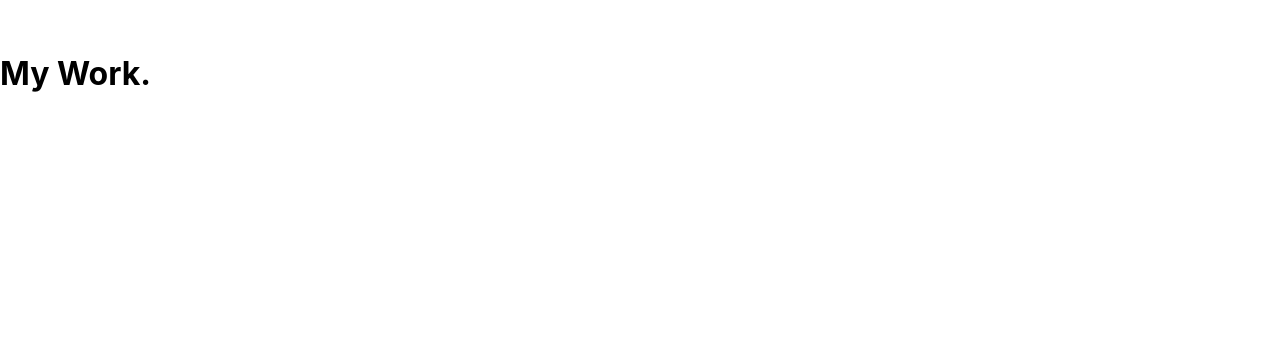
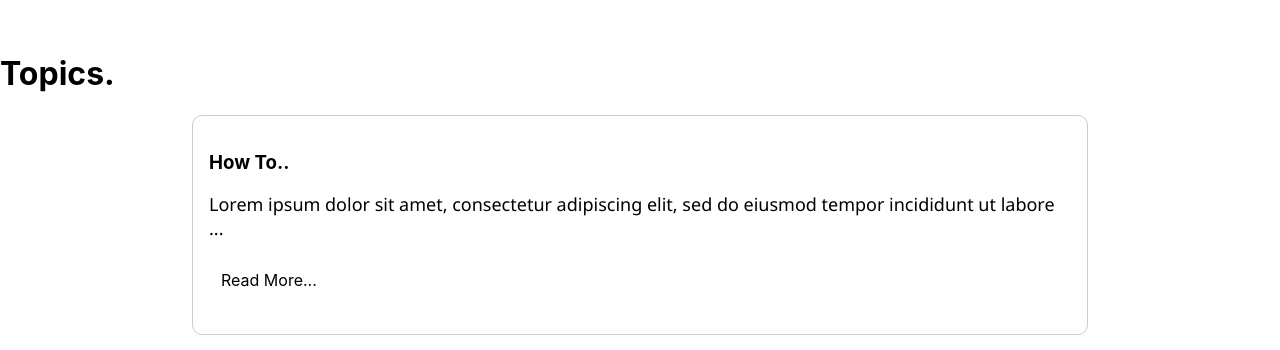
Before and after one commit to walteronoh/weathercraft, a Next.js app: page / in a window 1280 px wide. Shown: the part 2431-2781 px from the top of the page. Built offline with nearby package versions, Linux system fonts and the light colour scheme.

Commit message:
feat: add topics widget

```diff
--- a/src/components/blogs/blogs.module.css
+++ b/src/components/blogs/blogs.module.css
@@ -1,5 +1,31 @@
 .topics {
     width: 100vw;
-    height: 100vh;
+    /* height: 100vh; */
     padding-top: 4rem;
 }
+
+.topics main {
+    position: relative;
+}
+
+.article {
+    margin: 1rem auto;
+    width: 70vw;
+    padding: 1rem;
+    border: 1px solid #ccc;
+    border-radius: 10px;
+}
+
+.content {
+    font-family: 'Segoe UI', Tahoma, Geneva, Verdana, sans-serif;
+    font-size: large;
+}
+
+.readmore_btn {
+    cursor: pointer;
+    padding: 12px;
+}
+
+.readmore_btn:hover {
+    font-size: 110%;
+}
--- a/src/components/blogs/topics.js
+++ b/src/components/blogs/topics.js
@@ -1,12 +1,49 @@
 import styles from "./blogs.module.css";
+import React from "react";
 
 export default function Topics() {
+    const [articles, setArticles] = React.useState([
+        {
+            id: 1,
+            content: 'Lorem ipsum dolor sit amet, consectetur adipiscing elit, sed do eiusmod tempor incididunt ut labore et dolore magna aliqua. Ut enim ad minim veniam, quis nostrud exercitation ullamco laboris nisi ut aliquip ex ea commodo consequat. Duis aute irure dolor in reprehenderit in voluptate velit esse cillum dolore eu fugiat nulla pariatur. Excepteur sint occaecat cupidatat non proident, sunt in culpa qui officia deserunt mollit anim id est laborum.',
+            title: 'How To..'
+        },
+        {
+            id: 2,
+            content: 'Lorem ipsum dolor sit amet, consectetur adipiscing elit, sed do eiusmod tempor incididunt ut labore et dolore magna aliqua. Ut enim ad minim veniam, quis nostrud exercitation ullamco laboris nisi ut aliquip ex ea commodo consequat. Duis aute irure dolor in reprehenderit in voluptate velit esse cillum dolore eu fugiat nulla pariatur. Excepteur sint occaecat cupidatat non proident, sunt in culpa qui officia deserunt mollit anim id est laborum.',
+            title: 'How To..'
+        },
+        {
+            id: 3,
+            content: 'Lorem ipsum dolor sit amet, consectetur adipiscing elit, sed do eiusmod tempor incididunt ut labore et dolore magna aliqua. Ut enim ad minim veniam, quis nostrud exercitation ullamco laboris nisi ut aliquip ex ea commodo consequat. Duis aute irure dolor in reprehenderit in voluptate velit esse cillum dolore eu fugiat nulla pariatur. Excepteur sint occaecat cupidatat non proident, sunt in culpa qui officia deserunt mollit anim id est laborum.',
+            title: 'How To..'
+        }
+    ]);
+
+    const openTopic = (e) => {
+        alert('Coming soon!')
+    }
+
+    const trimContent = (content) => {
+        let chars = content.substring(0, 100);
+        return chars;
+    }
+
     return (
         <div className={styles.topics}>
             <header>
                 <h1>Topics.</h1>
             </header>
             <main>
+                {
+                    articles.map((value) => (
+                        <article key={value.id} className={styles.article}>
+                            <h3>{value.title}</h3>
+                            <p className={styles.content}>{trimContent(value.content)}...</p>
+                            <p className={styles.readmore_btn} onClick={(e) => openTopic(e)}>Read More...</p>
+                        </article>
+                    ))
+                }
             </main>
         </div>
     );
--- a/src/pages/index.js
+++ b/src/pages/index.js
@@ -30,11 +30,11 @@ export default function Home() {
     key: 2
   },
   {
-    name: "Blog",
+    name: "Portfolio",
     key: 3
   },
   {
-    name: "Portfolio",
+    name: "Blog",
     key: 4
   },
   {
@@ -54,11 +54,11 @@ export default function Home() {
         break;
 
       case 3:
-        scroll(topicsRef);
+        scroll(workRef);
         break;
 
       case 4:
-        scroll(workRef);
+        scroll(topicsRef);
         break;
 
       case 5:
@@ -73,13 +73,13 @@ export default function Home() {
       if (scrollY >= 0 && scrollY < skillsRef.current.offsetTop) {
         setActiveTabKey(1);
       }
-      else if (scrollY >= skillsRef.current.offsetTop && scrollY < topicsRef.current.offsetTop) {
+      else if (scrollY >= skillsRef.current.offsetTop && scrollY < workRef.current.offsetTop) {
         setActiveTabKey(2);
       }
-      else if (scrollY >= topicsRef.current.offsetTop && scrollY < workRef.current.offsetTop) {
+      else if (scrollY >= workRef.current.offsetTop && scrollY < topicsRef.current.offsetTop) {
         setActiveTabKey(3);
       }
-      else if (scrollY >= workRef.current.offsetTop && scrollY < contactsRef.current.offsetTop) {
+      else if (scrollY >= topicsRef.current.offsetTop && scrollY < contactsRef.current.offsetTop) {
         setActiveTabKey(4);
       }
       else if (scrollY >= contactsRef.current.offsetTop) {
@@ -102,11 +102,11 @@ export default function Home() {
       <div ref={skillsRef}>
         <Skills />
       </div>
+      <div ref={workRef}>
+        <Work />
+      </div>
       <div ref={topicsRef}>
         <Topics />
-      </div>
-      <div ref={workRef}>
-        <Work />
       </div>
       <div ref={contactsRef}>
         <Contacts />
```
